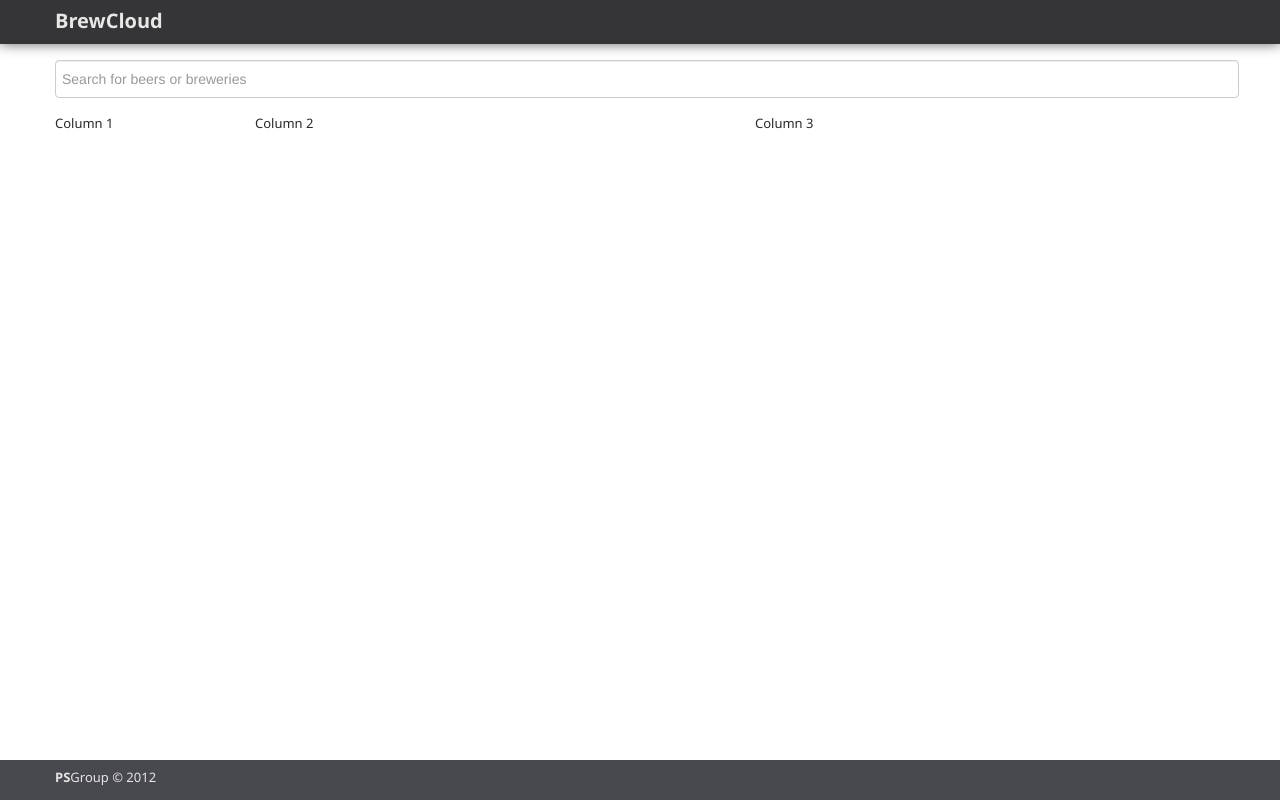
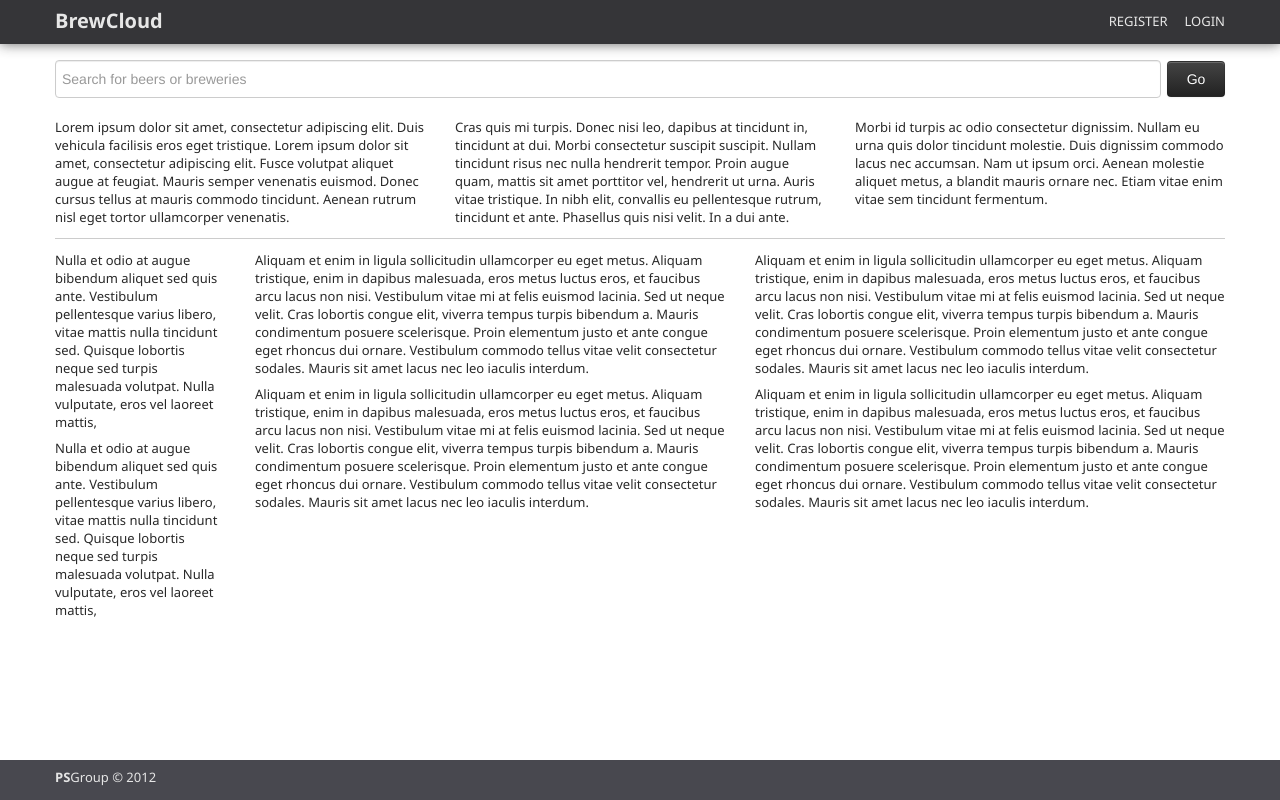
Before and after one commit to philipliou/Brew_Cloud, a PHP site: page / in a window 1280 px wide. Run offline with PHP 8.4, Linux system fonts and the light colour scheme; some libraries are stand-ins or nearby versions.

Commit message:
Added search button and some lorem ipsum text

```diff
--- a/css/style.css
+++ b/css/style.css
@@ -287,6 +287,11 @@ header {
   margin-top: 8px;
   width: 100%;
 }
+.search-btn {
+  margin-left: 20px;
+  margin-top: 9px;
+  width: 100%;
+}
 /*******************************************/
 /***************** FOOTER ******************/
 /*******************************************/
--- a/header.php
+++ b/header.php
@@ -1,5 +1,10 @@
 <header>
 	<div class="container">
-		<h1>BrewCloud</h1>
+		<div class="left">
+			<h1>BrewCloud</h1>
+		</div>
+		<div class="right">
+			<p>REGISTER &nbsp;&nbsp;&nbsp; LOGIN</p>
+		</div>
 	</div>
 </header>
--- a/less/style.less
+++ b/less/style.less
@@ -187,6 +187,13 @@ header
 	width: 100%;
 }
 
+.search-btn
+{
+	margin-left: 20px;
+	margin-top: 9px;
+	width: 100%;
+}
+
 /*******************************************/
 /***************** FOOTER ******************/
 /*******************************************/
--- a/main.php
+++ b/main.php
@@ -1,10 +1,40 @@
 <div class="row">
-	<div class="span12" style="text-align: center">
-		<input class="search-box" type="text" placeholder="Search for beers or breweries" style="height: 28px; margin-bottom: 16px;"></input>
+	<div class="span12">
+		<div class="left" style="width: 1092px;">
+			<input class="search-box" type="text" placeholder="Search for beers or breweries" style="height: 28px; margin-bottom: 16px;"></input>
+		</div>
+		<div class="left" style="width: 58px;">
+			<button class="btn btn-inverse search-btn" style="height: 36px;">Go</button>
+		</div>
+
 	</div>
 </div>
+
 <div class="row">
-	<div class="span2">Column 1</div>
-	<div class="span5">Column 2</div>
-	<div class="span5">Column 3</div>
+	<div class="span4">
+		<p>Lorem ipsum dolor sit amet, consectetur adipiscing elit. Duis vehicula facilisis eros eget tristique. Lorem ipsum dolor sit amet, consectetur adipiscing elit. Fusce volutpat aliquet augue at feugiat. Mauris semper venenatis euismod. Donec cursus tellus at mauris commodo tincidunt. Aenean rutrum nisl eget tortor ullamcorper venenatis.</p>
+	</div>
+	<div class="span4">
+		<p>Cras quis mi turpis. Donec nisi leo, dapibus at tincidunt in, tincidunt at dui. Morbi consectetur suscipit suscipit. Nullam tincidunt risus nec nulla hendrerit tempor. Proin augue quam, mattis sit amet porttitor vel, hendrerit ut urna. Auris vitae tristique. In nibh elit, convallis eu pellentesque rutrum, tincidunt et ante. Phasellus quis nisi velit. In a dui ante.</p>
+	</div>
+	<div class="span4">
+		<p>Morbi id turpis ac odio consectetur dignissim. Nullam eu urna quis dolor tincidunt molestie. Duis dignissim commodo lacus nec accumsan. Nam ut ipsum orci. Aenean molestie aliquet metus, a blandit mauris ornare nec. Etiam vitae enim vitae sem tincidunt fermentum.</p>
+	</div>
 </div>
+
+<div style="background-color: #CCC; height: 1px; margin: 8px 0 8px 0;"></div>
+
+<div class="row">
+	<div class="span2">
+		<p>Nulla et odio at augue bibendum aliquet sed quis ante. Vestibulum pellentesque varius libero, vitae mattis nulla tincidunt sed. Quisque lobortis neque sed turpis malesuada volutpat. Nulla vulputate, eros vel laoreet mattis,</p>
+		<p>Nulla et odio at augue bibendum aliquet sed quis ante. Vestibulum pellentesque varius libero, vitae mattis nulla tincidunt sed. Quisque lobortis neque sed turpis malesuada volutpat. Nulla vulputate, eros vel laoreet mattis,</p>
+	</div>
+	<div class="span5">
+		<p>Aliquam et enim in ligula sollicitudin ullamcorper eu eget metus. Aliquam tristique, enim in dapibus malesuada, eros metus luctus eros, et faucibus arcu lacus non nisi. Vestibulum vitae mi at felis euismod lacinia. Sed ut neque velit. Cras lobortis congue elit, viverra tempus turpis bibendum a. Mauris condimentum posuere scelerisque. Proin elementum justo et ante congue eget rhoncus dui ornare. Vestibulum commodo tellus vitae velit consectetur sodales. Mauris sit amet lacus nec leo iaculis interdum.</p>
+		<p>Aliquam et enim in ligula sollicitudin ullamcorper eu eget metus. Aliquam tristique, enim in dapibus malesuada, eros metus luctus eros, et faucibus arcu lacus non nisi. Vestibulum vitae mi at felis euismod lacinia. Sed ut neque velit. Cras lobortis congue elit, viverra tempus turpis bibendum a. Mauris condimentum posuere scelerisque. Proin elementum justo et ante congue eget rhoncus dui ornare. Vestibulum commodo tellus vitae velit consectetur sodales. Mauris sit amet lacus nec leo iaculis interdum.</p>
+	</div>
+	<div class="span5">
+		<p>Aliquam et enim in ligula sollicitudin ullamcorper eu eget metus. Aliquam tristique, enim in dapibus malesuada, eros metus luctus eros, et faucibus arcu lacus non nisi. Vestibulum vitae mi at felis euismod lacinia. Sed ut neque velit. Cras lobortis congue elit, viverra tempus turpis bibendum a. Mauris condimentum posuere scelerisque. Proin elementum justo et ante congue eget rhoncus dui ornare. Vestibulum commodo tellus vitae velit consectetur sodales. Mauris sit amet lacus nec leo iaculis interdum.</p>
+		<p>Aliquam et enim in ligula sollicitudin ullamcorper eu eget metus. Aliquam tristique, enim in dapibus malesuada, eros metus luctus eros, et faucibus arcu lacus non nisi. Vestibulum vitae mi at felis euismod lacinia. Sed ut neque velit. Cras lobortis congue elit, viverra tempus turpis bibendum a. Mauris condimentum posuere scelerisque. Proin elementum justo et ante congue eget rhoncus dui ornare. Vestibulum commodo tellus vitae velit consectetur sodales. Mauris sit amet lacus nec leo iaculis interdum.</p>
+	</div>
+</div>
```
